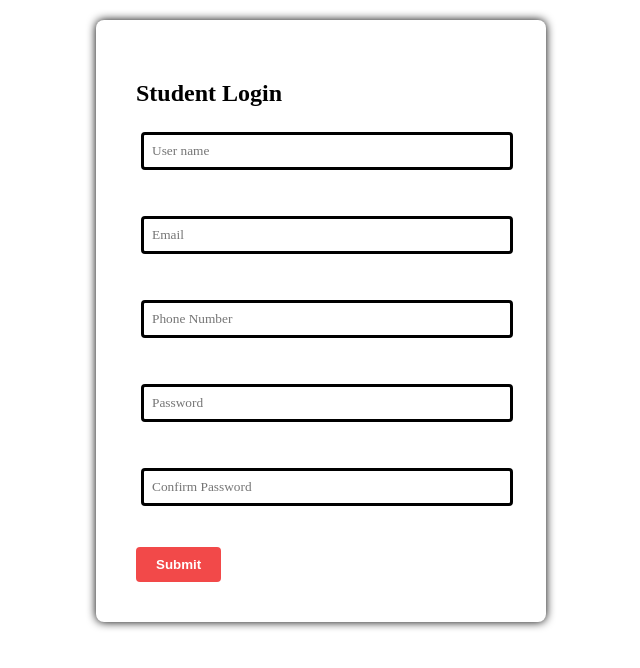
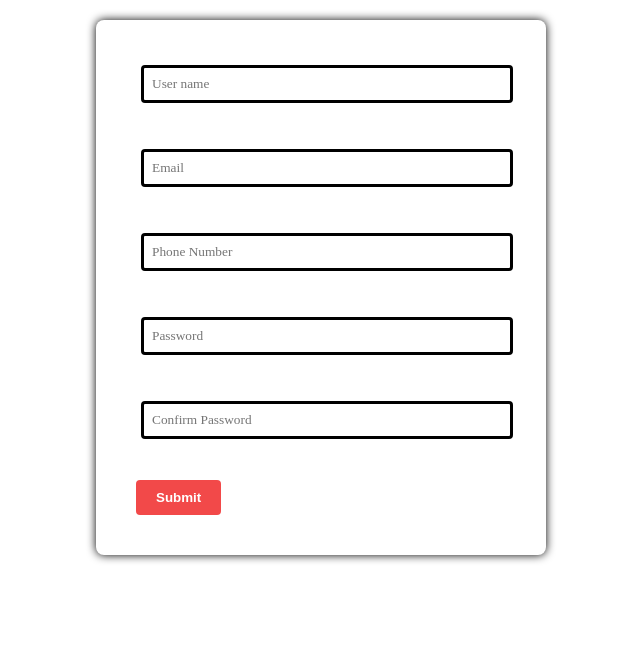
Before and after one commit to NIPUNSANAND/Student-Login-Details.github.io, a plain HTML site: page index.html in a window 1280 px wide. Shown: the whole page, without its empty margins (319-959 px from the left). Drawn offline with Linux system fonts and the light colour scheme.

Commit message:
Update index.html

```diff
--- a/index.html
+++ b/index.html
@@ -8,10 +8,7 @@
     <script src="form.js"></script>
 </head>
 <body>
-   <!-- Update the form action to use CORS Anywhere -->
-<form onsubmit="return validate()" action="https://cors-anywhere.herokuapp.com/https://sheetdb.io/api/v1/a9xfbggz1tndx" method="POST" id="sheetdb-form">
-
-        <h2>Student Login</h2>
+   <form  onsubmit="return validate()" action="https://sheetdb.io/api/v1/a9xfbggz1tndx" method="POST" id="sheetdb-form">
         <input type="text" name="data[User Name]" id="uname" placeholder="User name" >
         <span id="msg1" style="color: red;"></span> <br><br>
         <input type="email" name="data[Email]" id="email" placeholder="Email">
```
